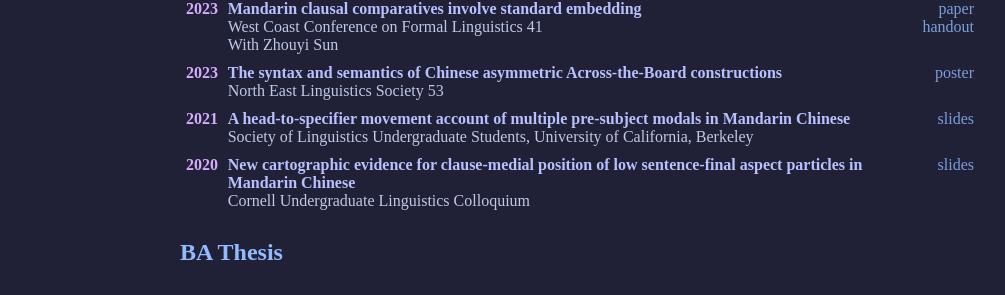
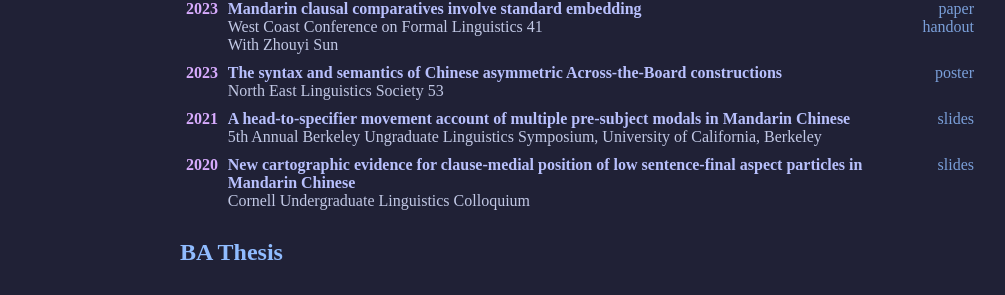
Before and after one commit to haoming-li-ling/haoming-li-ling.github.io, a Jekyll site: the page built from index.md, in a window 1280 px wide. Shown: the part 1458-1753 px from the top of the page, without its empty margins (60-1065 px from the left). Built offline with Jekyll 4.4.1, drawn with Linux system fonts in a browser that asks for light colours; a style sheet for code colours, icons or effects is not loaded.

Commit message:
fix ucb talk

```diff
--- a/_data/output.yml
+++ b/_data/output.yml
@@ -146,7 +146,7 @@
   category: Talk
   topics: [modality, Mandarin syntax]
   date: "2021-04"
-  publication: Society of Linguistics Undergraduate Students, University of California, Berkeley
+  publication: 5th Annual Berkeley Ungraduate Linguistics Symposium, University of California, Berkeley
   resources:
     - type: slides
       url: /files/slides_for_calslugs.pdf
```
